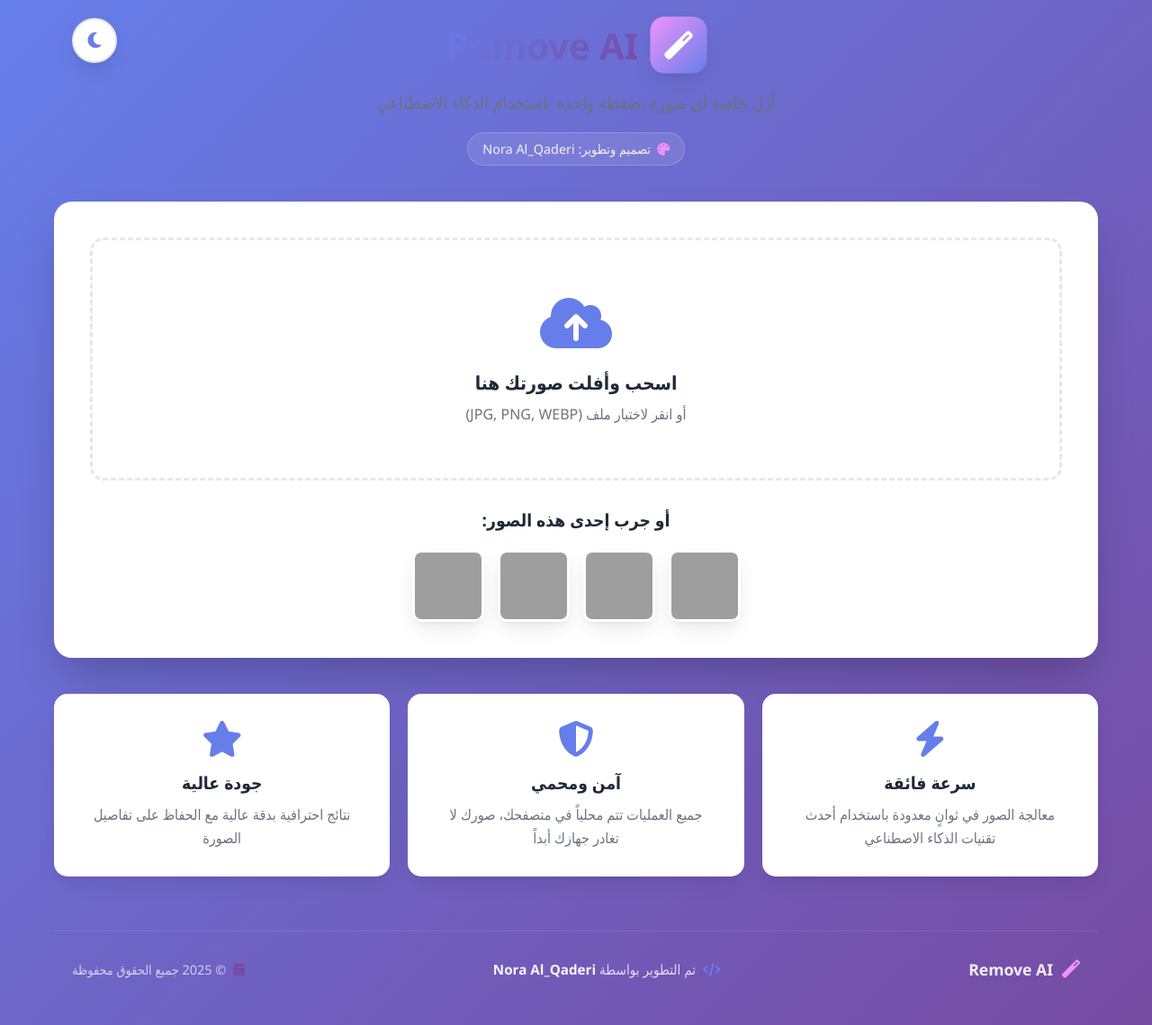
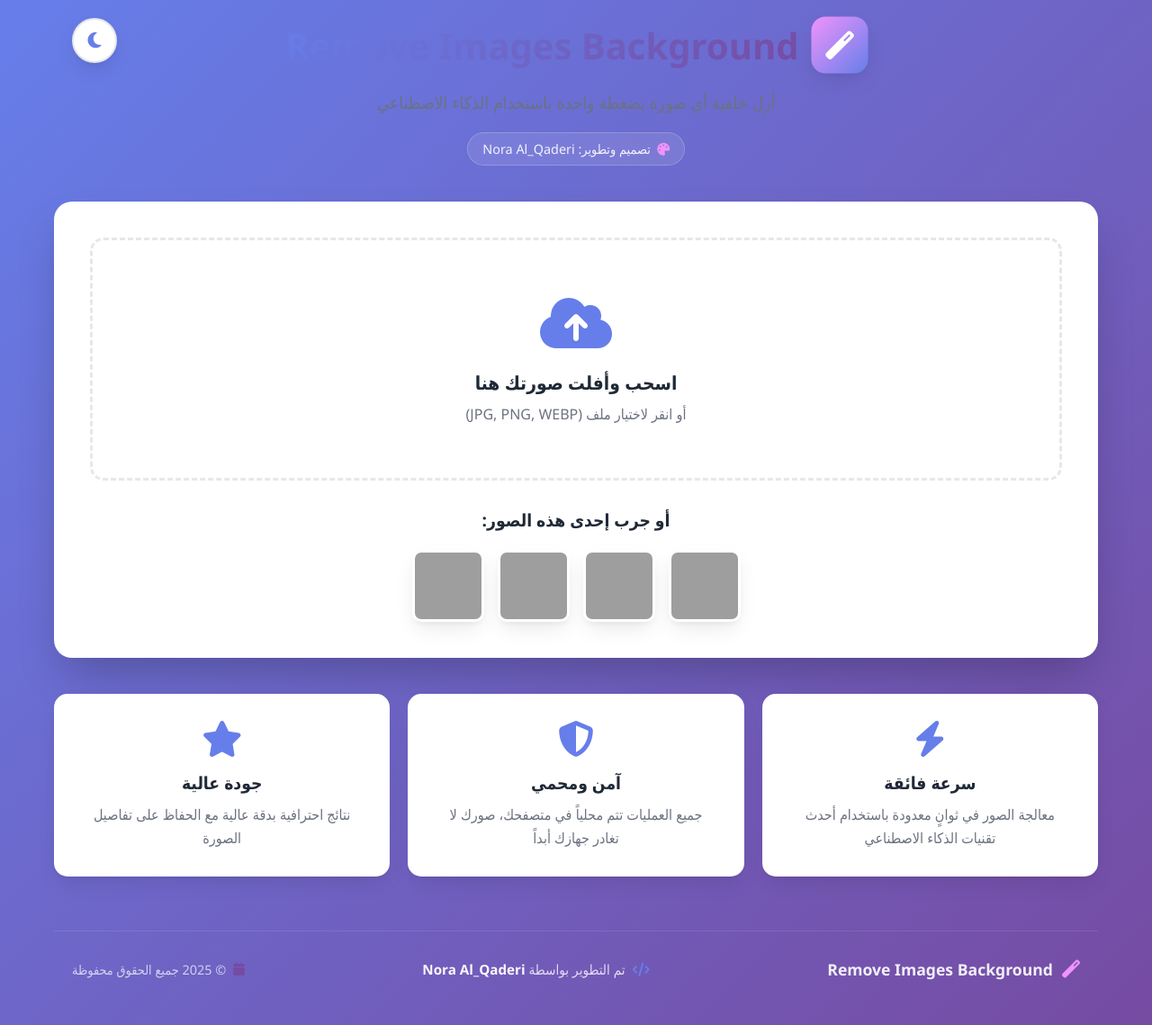
Before and after one commit to NoraAlQaderi/project.1, a website built with Vite: page index.html in a window 1280 px wide. Shown: the whole page at 90% size. Built offline with nearby package versions, Linux system fonts and the light colour scheme; grey boxes are pictures that could not be loaded.

Commit message:
تعديل اسم المشروع إلى Remove Images Background

```diff
--- a/index.html
+++ b/index.html
@@ -3,7 +3,7 @@
 <head>
     <meta charset="UTF-8">
     <meta name="viewport" content="width=device-width, initial-scale=1.0">
-    <title>Remove AI - إزالة الخلفيات بالذكاء الاصطناعي</title>
+    <title>Remove Images Background - إزالة الخلفيات بالذكاء الاصطناعي</title>
     <link rel="stylesheet" href="https://cdnjs.cloudflare.com/ajax/libs/font-awesome/6.4.0/css/all.min.css">
     <link rel="stylesheet" href="./style.css">
 </head>
@@ -18,7 +18,7 @@
                 <div class="logo-icon">
                     <i class="fas fa-magic"></i>
                 </div>
-                <div class="logo-text">Remove AI</div>
+                <div class="logo-text">Remove Images Background</div>
             </div>
 
             <p class="subtitle">أزل خلفية أي صورة بضغطة واحدة باستخدام الذكاء الاصطناعي</p>
@@ -117,7 +117,7 @@
             <div class="footer-content">
                 <div class="footer-logo">
                     <i class="fas fa-magic"></i>
-                    <span>Remove AI</span>
+                    <span>Remove Images Background</span>
                 </div>
                 <div class="footer-credit">
                     <i class="fas fa-code"></i>
--- a/main.js
+++ b/main.js
@@ -402,7 +402,7 @@
         }, index * 100);
     });
 
-    showNotification('مرحباً بك في Remove AI! 🎉', 'success');
+    showNotification('مرحباً بك في Remove Images Background! 🎉', 'success');
 });
 
 // معالجة الأخطاء العامة
```
Also changed, not shown: package.json (+4 -4 lines).
